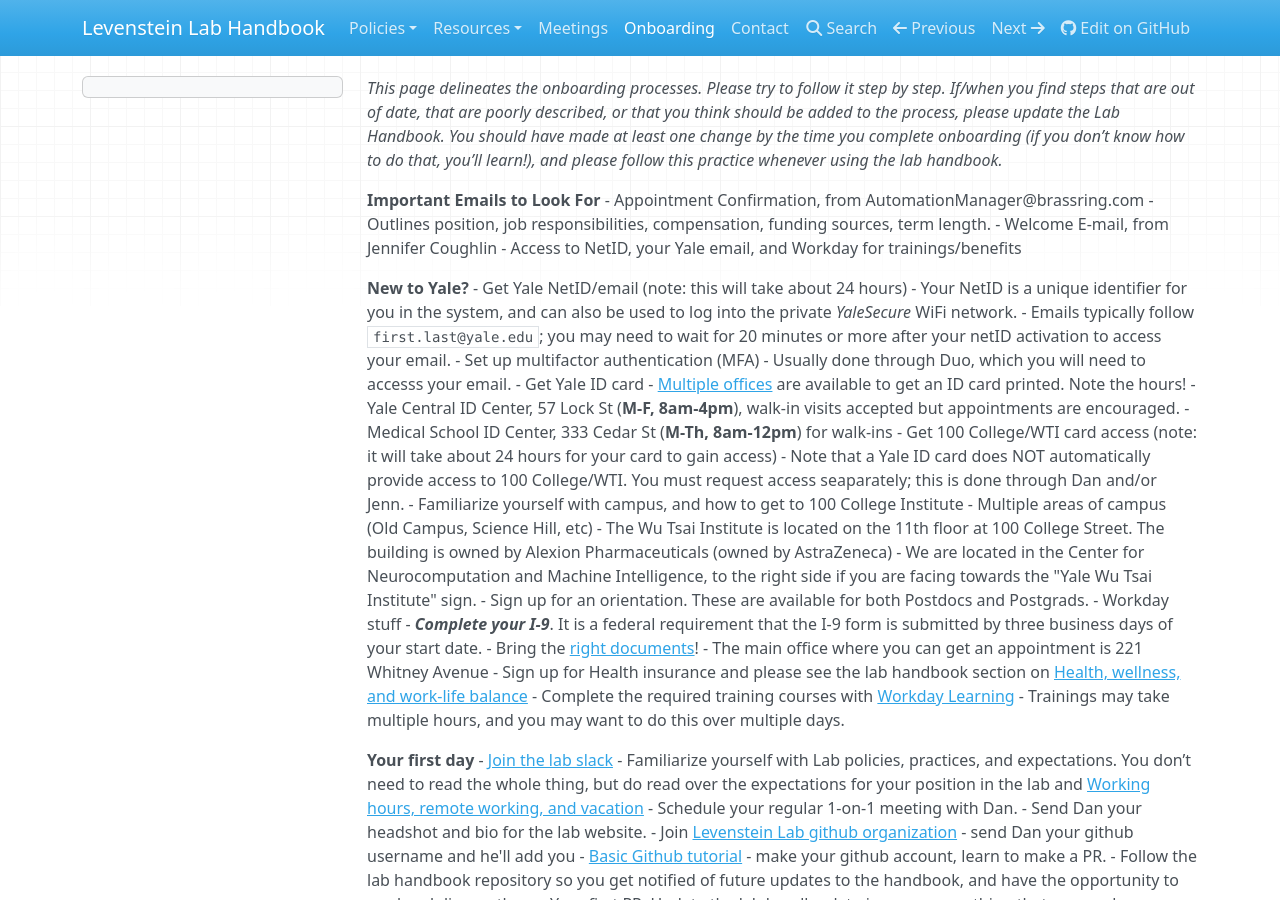
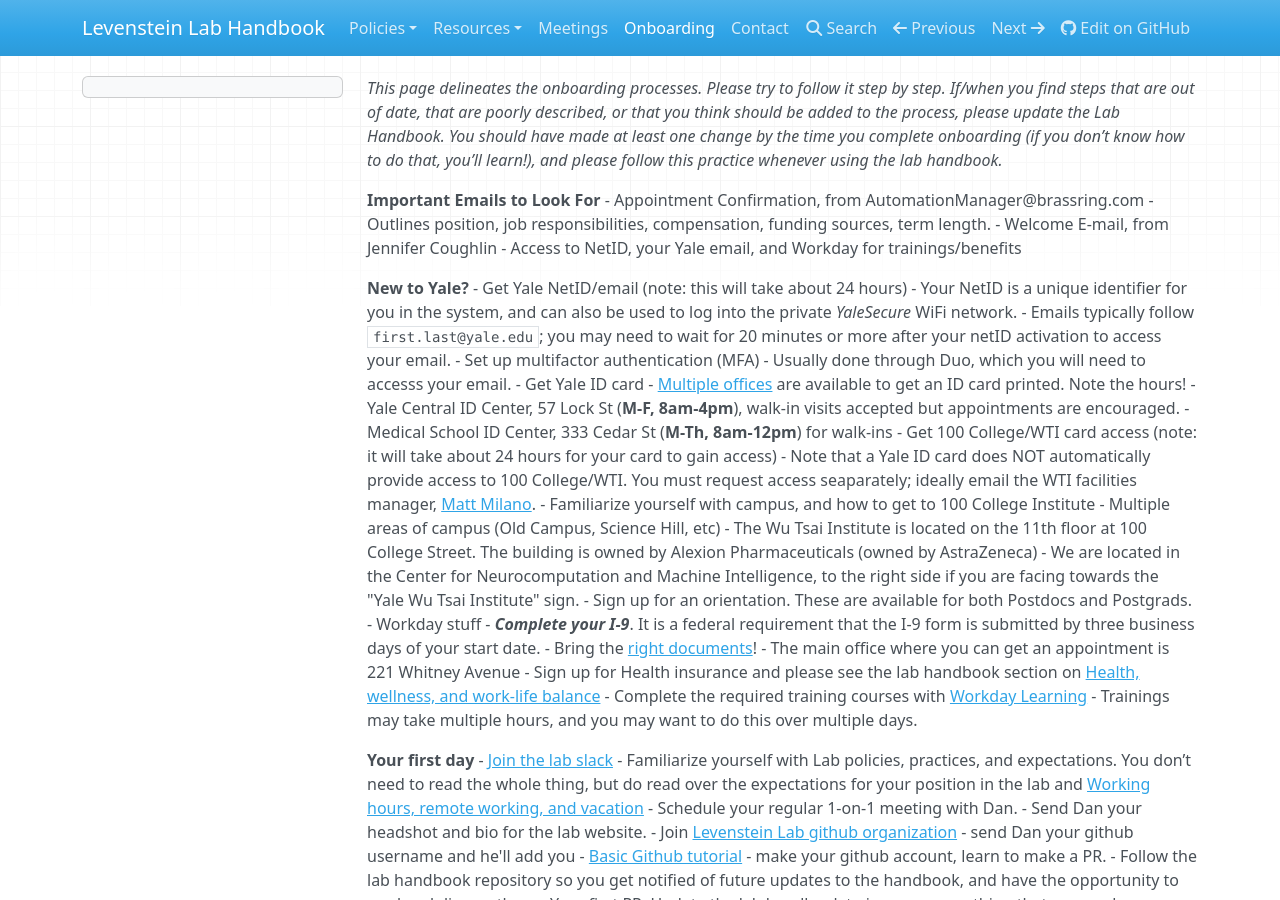
Before and after one commit to LevensteinLab/Lab-Handbook, an MkDocs documentation site: the page built from docs/onboarding.md, in a window 1280 px wide and 900 px high. Built offline with MkDocs 1.6.1, drawn with Linux system fonts in a browser that asks for light colours; nearby versions of some CDN libraries.

Commit message:
Updated access instructions for WTI
Added contact information for WTI facilities manager

```diff
--- a/docs/onboarding.md
+++ b/docs/onboarding.md
@@ -17,7 +17,7 @@
         - Yale Central ID Center, 57 Lock St (**M-F, 8am-4pm**), walk-in visits accepted but appointments are encouraged.
         - Medical School ID Center, 333 Cedar St (**M-Th, 8am-12pm**) for walk-ins
     - Get 100 College/WTI card access (note: it will take about 24 hours for your card to gain access)
-        - Note that a Yale ID card does NOT automatically provide access to 100 College/WTI. You must request access seaparately; this is done through Dan and/or Jenn.
+        - Note that a Yale ID card does NOT automatically provide access to 100 College/WTI. You must request access seaparately; ideally email the WTI facilities manager, [Matt Milano](mailto:matthew.milano@yale.edu).
 - Familiarize yourself with campus, and how to get to 100 College Institute
     - Multiple areas of campus (Old Campus, Science Hill, etc)
     - The Wu Tsai Institute is located on the 11th floor at 100 College Street. The building is owned by Alexion Pharmaceuticals (owned by AstraZeneca)
```
